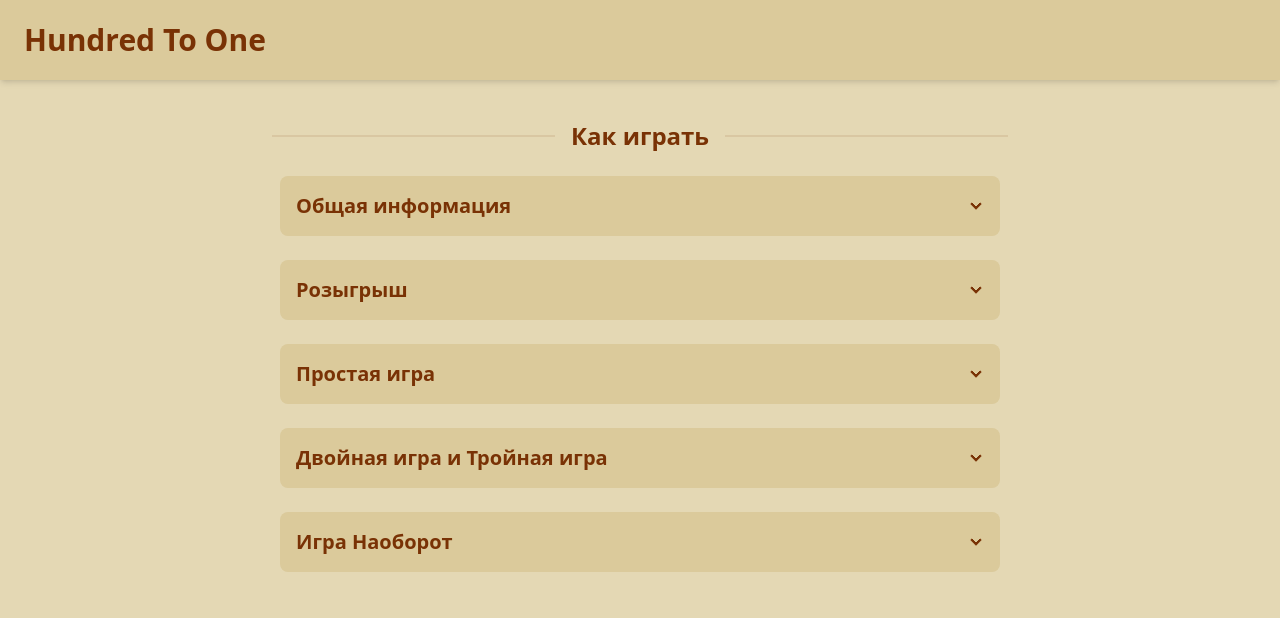
After one commit to VND0/hundred-to-one, a Python web app: template app/templates/rules.html in a window 1280 px wide. The commit adds this page. Shown: the top 618 px of the page. Run offline with Jinja, Linux system fonts and the light colour scheme; the template is opened without the code that fills it, so the values that code supplies are empty; style sheets or scripts are compiled from the project's sources.

Commit message:
Added page with game rules

```diff
--- a/app/games_bp.py
+++ b/app/games_bp.py
@@ -93,3 +93,9 @@ def game_play(game_id: str):
     if not game or len(game.questions) != 7:
         return redirect("/games")
     return render_template("game_play.html", title=game.game)
+
+
+@bp.get("/rules")
+@login_required
+def rules():
+    return render_template("rules.html", title="Правила")
--- /dev/null
+++ b/app/templates/rules.html
@@ -0,0 +1,100 @@
+{% extends 'base.html' %}
+
+{% block content %}
+    <main class="max-w-3xl mx-auto py-8 px-4">
+        <div class="divider text-2xl font-bold">Как играть</div>
+
+        <ul class="space-y-6 mt-8 px-2">
+            <li class="collapse collapse-arrow bg-base-300">
+                <input type="checkbox"/>
+                <h3 class="collapse-title text-xl font-semibold"> Общая информация </h3>
+                <p class="collapse-content text-justify">
+                    В игре команды соревнуются, отгадывая ответы на вопросы, заданные множеству людей. Побеждает
+                    команда, которая к концу игры набрала больше очков.
+                    <br><br>
+                    Чтобы открыть вопрос, надо нажать на него мышью. Строчки можно открывать так же или же цифрами
+                    на клавиатуре. По окончании игрового этапа открываются все оставшиеся вариант ответа.
+                </p>
+            </li>
+
+            <li class="collapse collapse-arrow bg-base-300">
+                <input type="checkbox"/>
+                <h3 class="collapse-title text-xl font-semibold">Розыгрыш</h3>
+                <p class="collapse-content text-justify">
+                    Розыгрыш предваряет игровые раунды. Представители команд соревнуются за право первого ответа.
+                    Они на скорость называют по варианту ответа &ndash; побеждает та команда, за которой более
+                    популярный вариант. С ней начинается раунд.
+                    <br><br>
+                    Ведущему надо открыть хотя бы одну из строк. После этого можно нажать на карточку команды, которая
+                    назвала более популярный ответ. У команд активны кнопки промаха. Если нажаты все шесть (т.е. три
+                    раза никто ничего не угадал), то победитель выбирается случайно.
+                </p>
+            </li>
+
+            <li class="collapse collapse-arrow bg-base-300">
+                <input type="checkbox"/>
+                <h3 class="collapse-title text-xl font-semibold">Простая игра</h3>
+                <p class="collapse-content text-justify">
+                    Раунд начинается с той командой, которая взяла розыгрыш. Ее члены по одному называют варианты
+                    ответа, пока не будет допущено три промаха. После этого право ответа переходит к следующей команде.
+                    <br><br>
+                    Участники второй команды совещаются и называют свой вариант ответа. Если он верен, то весь
+                    накопленный банк, включая данный ответ, уходит ей. Если вторая команда ошибается, то банк получает
+                    первая.
+                    <br><br>
+                    Активная команда подсвечена, у нее активны кнопки промаха. Свечение переходит на другую команду
+                    вместе с правом ответа.
+                </p>
+            </li>
+
+            <li class="collapse collapse-arrow bg-base-300">
+                <input type="checkbox"/>
+                <h3 class="collapse-title text-xl font-semibold">Двойная игра и Тройная игра</h3>
+                <p class="collapse-content text-justify">
+                    Проходят так же, как и Простая игра, только очки удваиваются или утраиваются соответственно.
+                </p>
+            </li>
+
+            <li class="collapse collapse-arrow bg-base-300">
+                <input type="checkbox"/>
+                <h3 class="collapse-title text-xl font-semibold">Игра Наоборот </h3>
+                <div class="collapse-content text-justify">
+                    Это особый раунд: он начинается без розыгрыша с командой-аутсайдером. Здесь менее популярные ответы
+                    приносят больше очков, а сами очки фиксированы:
+
+                    <table class="table table-sm max-w-40 my-6">
+                        <tr>
+                            <th colspan="2">Распределение очков</th>
+                        </tr>
+                        <tr>
+                            <td>1 строка</td>
+                            <td>15</td>
+                        </tr>
+                        <tr>
+                            <td>2 строка</td>
+                            <td>30</td>
+                        </tr>
+                        <tr>
+                            <td>3 строка</td>
+                            <td>60</td>
+                        </tr>
+                        <tr>
+                            <td>4 строка</td>
+                            <td>120</td>
+                        </tr>
+                        <tr>
+                            <td>5 строка</td>
+                            <td>180</td>
+                        </tr>
+                        <tr>
+                            <td>6 строка</td>
+                            <td>240</td>
+                        </tr>
+                    </table>
+
+                    К сожалению, здесь иногда возникает баг с переходом свечения сразу после первого промаха. Ошибка
+                    чисто визуальная, логика игры не нарушается.
+                </div>
+            </li>
+    </main>
+{% endblock %}
```
Also changed, not shown: app/templates/games.html (+14 -6 lines), app/package-lock.json.
